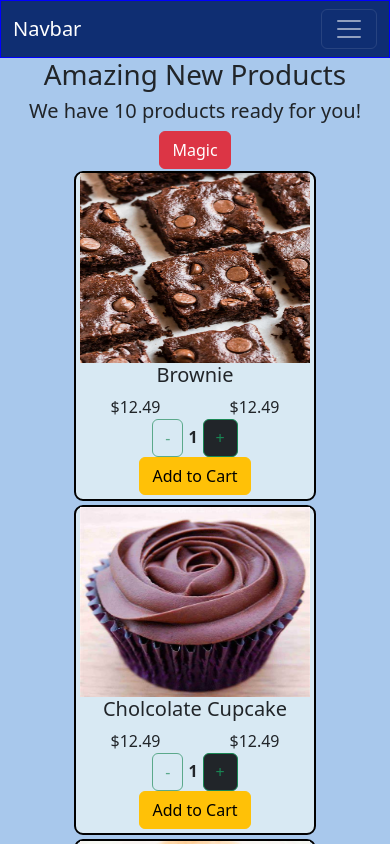
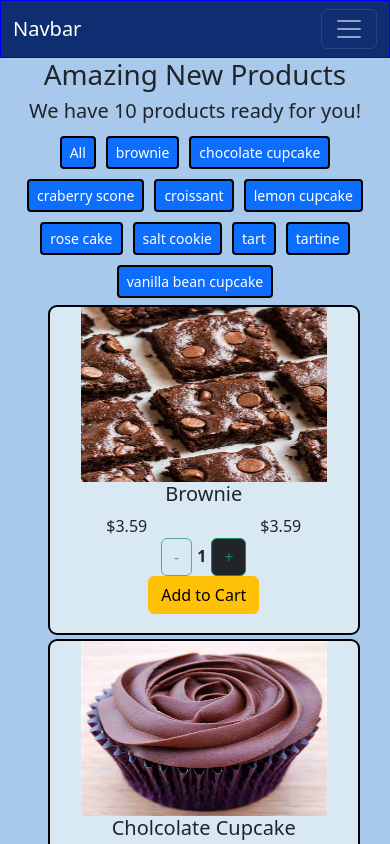
Before and after one commit to HetheAllemand/react-goodies, a React (Create React App) app: page /catalog in a window 390 px wide. Shown: the top 844 px of the page. Built offline with nearby package versions, Linux system fonts and the light colour scheme.

Commit message:
107.4 final report

```diff
--- a/src/components/product.css
+++ b/src/components/product.css
@@ -27,3 +27,16 @@
     width: 230px;
     height: 190px;
 }
+
+@media (max-width: 400px) {
+    .product {
+        width: 80%;
+        margin-left: 5%;
+    }
+
+    .product img {
+        width: 80%;
+        height: auto;
+        max-height: 175px;
+    }
+}
--- a/src/components/product.jsx
+++ b/src/components/product.jsx
@@ -1,13 +1,32 @@
 import './product.css';
 import QuantityPicker from './quantityPicker';
-import { useEffect } from 'react';
+import { useEffect, useState } from 'react';
+
 
 function Product(props) {
+
+    const [quantity, setQuantity] = useState(1);
 
     useEffect(function(){
         // when component loads
         console.log("Hello, I'm a product");
     }, []);
+
+    function onQuantityChange(qty) {
+        console.log("new value:" + qty);
+        setQuantity(qty);
+    }
+
+function getTotal() {
+
+    let total = props.data.price * quantity;
+    return total.toFixed(2);
+}
+
+function addProduct() {
+    console.log("adding " + quantity + " " + props.data.title);
+    // console.log(`Adding ${quantity} ${props.data.title}`);
+}
 
     return(
         <div className="product">
@@ -17,13 +36,14 @@ function Product(props) {
             <h5>{props.data.title}</h5>
 
             <div className="prices">
-                <label>${props.data.price.toFixed(2)}</label>
+                <label>${ getTotal() }</label>
                 <label>${props.data.price.toFixed(2)}</label>
             </div>
 
 
-            <QuantityPicker></QuantityPicker>
-            <button className="btn btn-warning">Add to Cart</button>
+            <QuantityPicker onChange={onQuantityChange}></QuantityPicker>
+
+            <button onClick={addProduct} className="btn btn-warning">Add to Cart</button>
         </div>
     );
 }
--- a/src/components/quantityPicker.jsx
+++ b/src/components/quantityPicker.jsx
@@ -1,18 +1,22 @@
 import "./quantityPicker.css";
 import {useState} from 'react';
 
-function QuantityPicker() {
+
+
+function QuantityPicker(props) {
     let [quantity, setQuantity] = useState(1);
 
 function decrease() {
     if (quantity ===1) return;
     let val = quantity - 1;
     setQuantity(val);
+    props.onChange(val); //notify the parent
 }
 
 function increase() {
     let val = quantity + 1;
     setQuantity(val);
+    props.onChange(val);  //notify the parent
 }
 
     return(
--- a/src/pages/catalog.css
+++ b/src/pages/catalog.css
@@ -0,0 +1,4 @@
+.catalog .btn-filter {
+    margin: 5px;
+    border: 2px solid black;
+}
--- a/src/pages/catalog.jsx
+++ b/src/pages/catalog.jsx
@@ -8,6 +8,9 @@ import "./catalog.css";
 function Catalog() {
 
     const [products, setProducts] = useState([]);
+    const [categories, setCategories] = useState([]);
+    const [prodsToDisplay, setProdsToDisplay] = useState([]);
+
     // const product = []
 
     //when the component loads, do something
@@ -22,21 +25,41 @@ function Catalog() {
         let prods = service.getProducts();
         console.log(prods);
         setProducts(prods); //put the results into state var
+        setProdsToDisplay(prods);
+
+        //todo: move this to a service
+        let cats = ["brownie", "chocolate cupcake", "craberry scone", "croissant", "lemon cupcake", "rose cake", "salt cookie", "tart", "tartine", "vanilla bean cupcake"];
+        setCategories(cats);
     }
 
-    function magicTest() {
-    console.log("Hazaah!");
-    setProducts([]); // clears the array
+    function filter(category){
+        console.log(category);
+        let list = [];
+        //find the product that matches the category
+        //and add it to the list
+        for(let i=0; i< products.length; i++) {
+            let prod = products[i];
+            if(prod.category === category) {
+                list.push(prod);
+            }
+        }
+        setProdsToDisplay(list);
+    }
+
+    function clearFilter() {
+        setProdsToDisplay(products);
     }
 
     return(
-        <div className="Catalog">
+        <div className="catalog">
             <h1>Amazing New Products</h1>
             <h5>We have {products.length} products ready for you!</h5>
-            <button onClick={magicTest} className="btn btn-danger">Magic</button>
+
+            <button onClick={clearFilter} className='btn btn-sm btn-primary btn-filter'>All</button>
+            {categories.map(c => <button key={c} onClick={() => filter(c)} className='btn btn-sm btn-primary btn-filter'>{c}</button>)}
             <br />
 
-            {products.map( p => <Product data={p}></Product> )}
+            {prodsToDisplay.map( p => <Product key={p._id} data={p}></Product> )}
         </div>
 
     );
--- a/src/services/dataService.js
+++ b/src/services/dataService.js
@@ -2,35 +2,35 @@ var catalog = [
     {
         "title": "Brownie",
         "category": "brownie",
-        "price": 12.49,
+        "price": 3.59,
         "image": "brownie.jpeg",
         "_id": "1"
     },
     {
         "title": "Cholcolate Cupcake",
         "category": "chocolate cupcake",
-        "price": 12.49,
+        "price": 2.29,
         "image": "chocolate_cupcake.jpeg",
         "_id": "2"
     },
     {
         "title": "Cranberry Scone",
         "category": "craberry scone",
-        "price": 12.49,
+        "price": 3.49,
         "image": "cranberry_scone.jpeg",
         "_id": "3"
     },
     {
         "title": "Croissant",
         "category": "croissant",
-        "price": 12.49,
+        "price": 2.13,
         "image": "croissant.jpeg",
         "_id": "4"
     },
     {
         "title": "Lemon Cupcake",
         "category": "lemon cupcake",
-        "price": 12.49,
+        "price": 2.29,
         "image": "lemon_cupcake.jpeg",
         "_id": "5"
     },
@@ -44,28 +44,28 @@ var catalog = [
     {
         "title": "Salt Cookie",
         "category": "salt cookie",
-        "price": 12.49,
+        "price": 3.87,
         "image": "salt_cookie.jpeg",
         "_id": "7"
     },
     {
         "title": "Tart",
         "category": "tart",
-        "price": 12.49,
+        "price": 4.25,
         "image": "tart.jpeg",
         "_id": "8"
     },
     {
         "title": "Tartine",
         "category": "tartine",
-        "price": 12.49,
+        "price": 1.29,
         "image": "tartine.jpeg",
         "_id": "9"
     },
     {
         "title": "Vanilla Bean Cupcake",
         "category": "vanilla bean cupcake",
-        "price": 12.49,
+        "price": 2.29,
         "image": "vanilla_bean_cupcake.jpeg",
         "_id": "10"
     },
```
